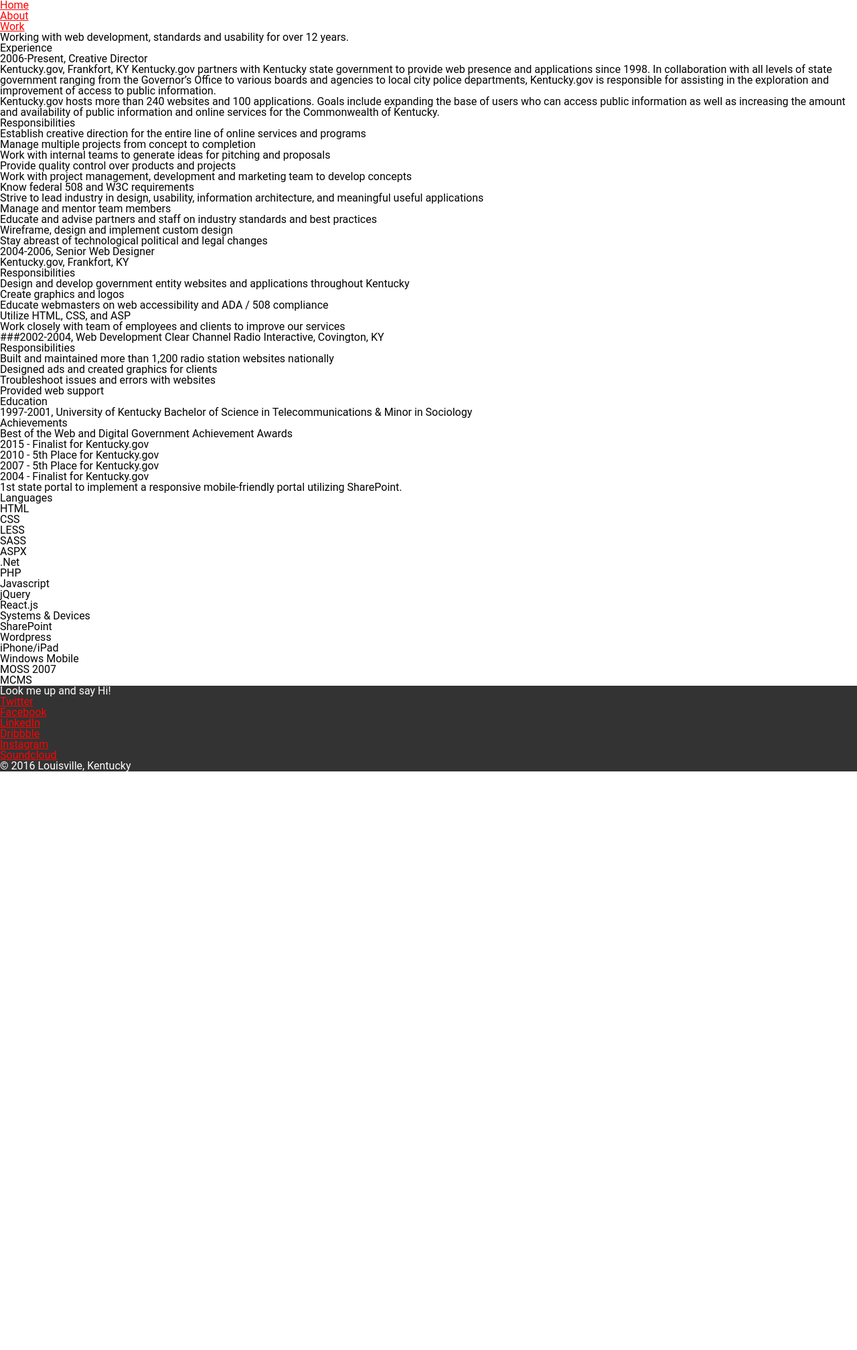
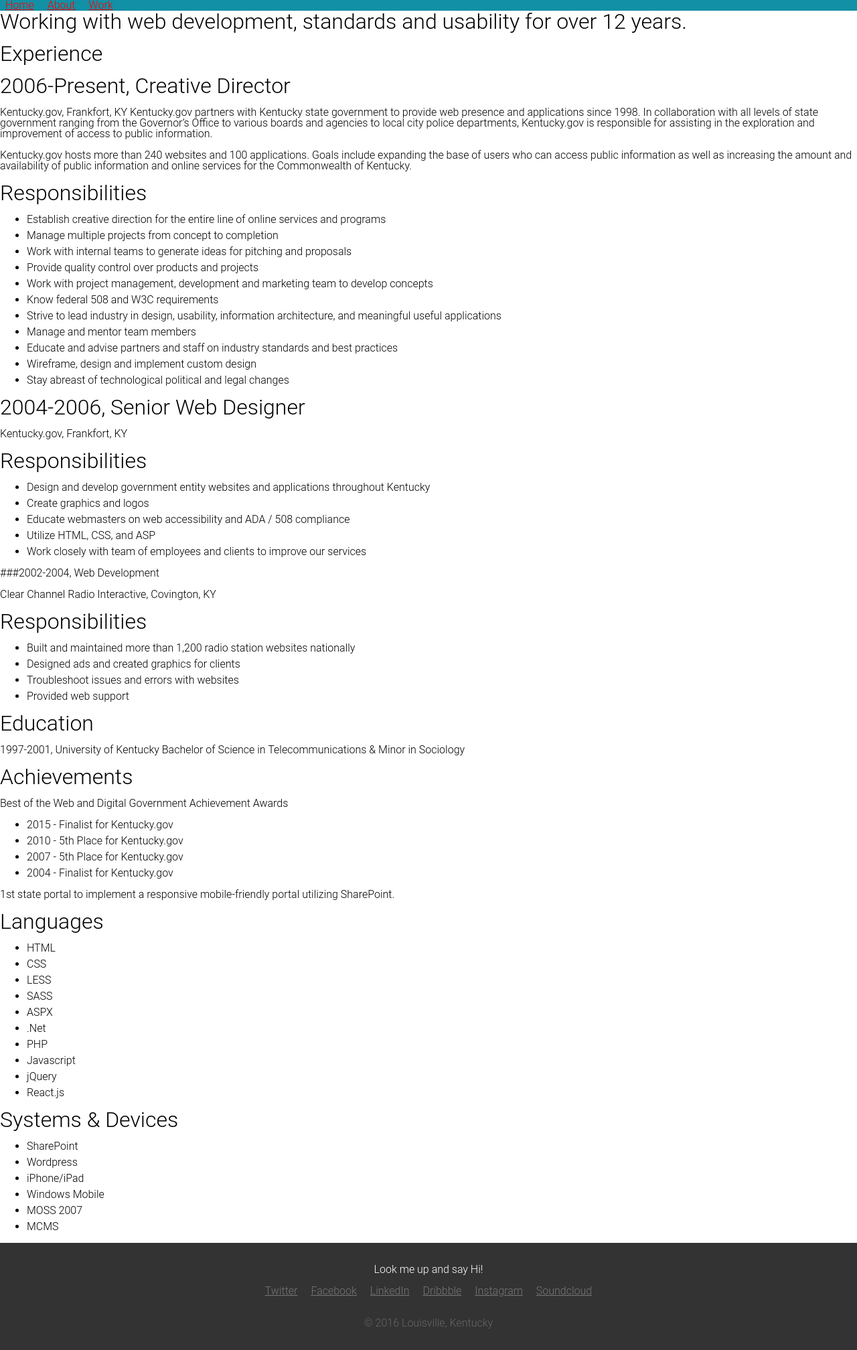
Before and after one commit to line47/line47.github.io, a Jekyll site: the page built from resume.md, in a window 1280 px wide. Shown: the whole page at 67% size. Built offline with Jekyll 4.4.1, drawn with Linux system fonts in a browser that asks for light colours; before the commit the page ends 1153 px from its top, so only the background shows below that.

Commit message:
Updates to resume and site styles

```diff
--- a/_sass/base.scss
+++ b/_sass/base.scss
@@ -1,12 +1,87 @@
-
 html {
-  font-family: 'Roboto', sans-serif;
+    font-family: 'Roboto', sans-serif;
+    font-weight: 300;
 }
 
 footer {
-  background:#333;
-  color:#fff;
+    background: #333;
+    color: #fff;
 }
+
 a {
-  color:red;
+    color: red;
 }
+
+h1,
+h2,
+h3,
+h4,
+h5,
+h6 {
+    font-size: 2rem;
+}
+
+h1,
+h2,
+h3,
+h4,
+h5,
+h6,
+ol,
+p,
+ul {
+    margin-bottom: 1rem;
+}
+
+ul {
+    list-style-type: disc;
+    margin-left: 2.5rem;
+}
+
+li {
+    margin-bottom: 0.5rem;
+}
+
+#top-nav {
+    background: #1290a5;
+
+    ul {
+        margin: 0;
+    }
+
+    li {
+        display: inline-block;
+        margin: 0 0.5rem 0;
+        padding: 0;
+    }
+
+    a {
+        margin-left: 0;
+        padding: 0;
+    }
+}
+
+footer {
+    text-align: center;
+    padding: 2rem 0 1rem;
+}
+
+.socialLinks {
+    list-style-type: none;
+    margin: 0;
+
+    li {
+        display: inline-block;
+        margin: 0 0.5rem 0;
+    }
+
+    a {
+        color: #777;
+    }
+}
+
+.copyright {
+    font-size: 1rem;
+    color: #666;
+    padding: 2rem 0 0;
+}
--- a/resume.md
+++ b/resume.md
@@ -6,7 +6,9 @@
 # Working with web development, standards and usability for over 12 years.
 
 ## Experience
+
 ### 2006-Present, Creative Director
+
 Kentucky.gov, Frankfort, KY
 Kentucky.gov partners with Kentucky state government to provide web presence and applications since 1998. In collaboration with all levels of state government ranging from the Governor’s Office to various boards and agencies to local city police departments, Kentucky.gov is responsible for assisting in the exploration and improvement of access to public information.
 
@@ -37,6 +39,7 @@
 - Work closely with team of employees and clients to improve our services
 
 ###2002-2004, Web Development
+
 Clear Channel Radio Interactive, Covington, KY
 
 #### Responsibilities
```
